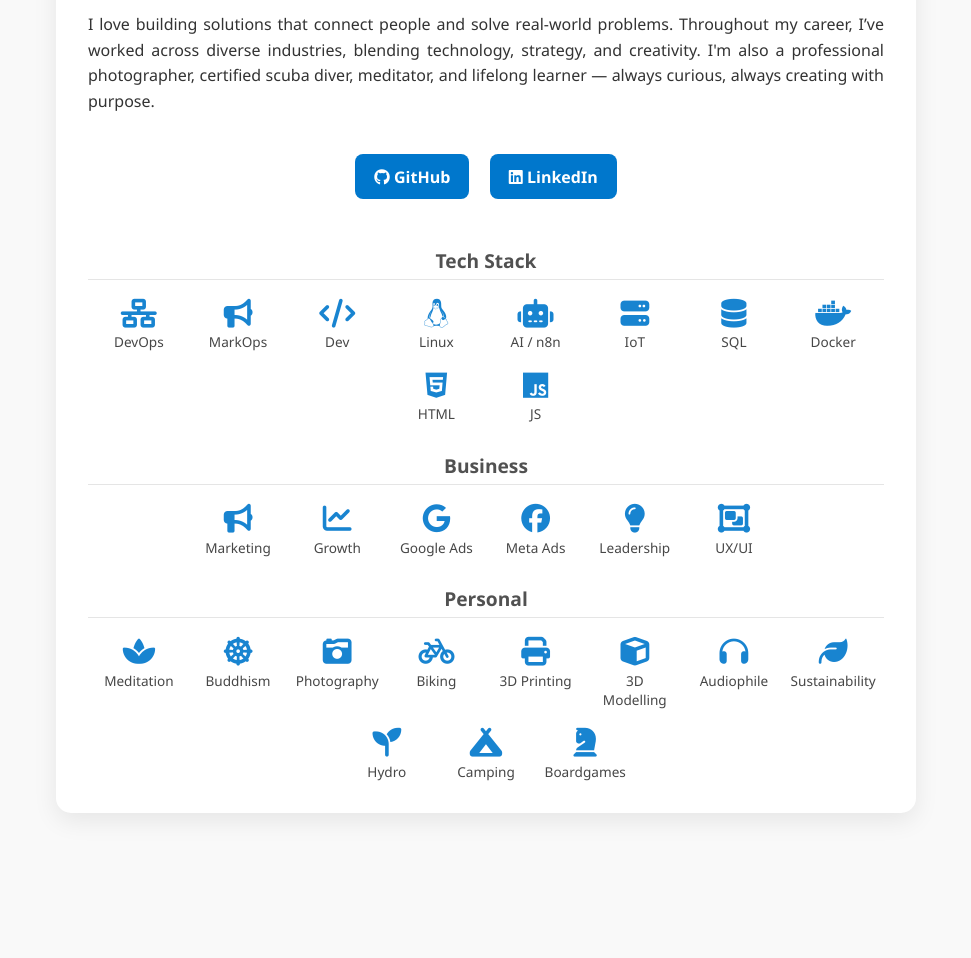
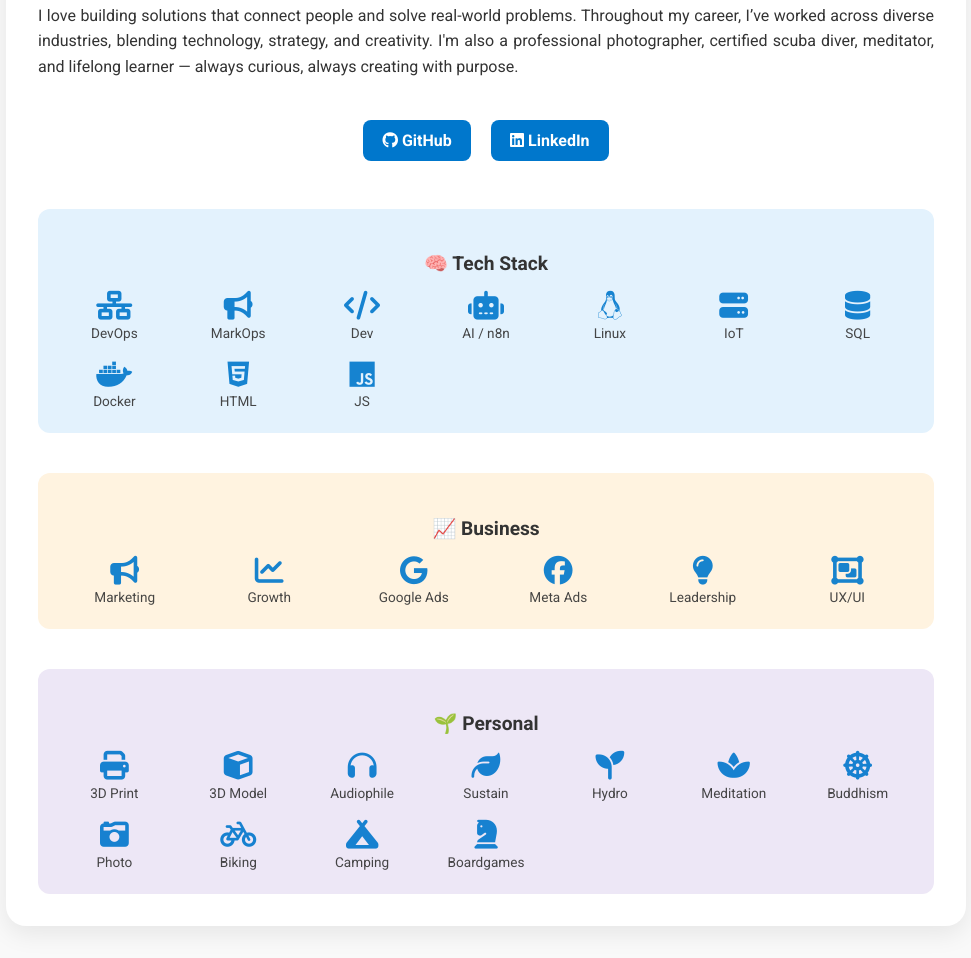
Before and after one commit to grrek/about-me, a plain HTML site: page index.html in a window 1280 px wide. Shown: the part 308-1266 px from the top of the page, without its empty margins (154-1125 px from the left). Before the commit the page ends 1153 px from the top, so only its background shows below. Drawn offline with Linux system fonts and the light colour scheme.

Commit message:
Update index.html
Cambios en grid, animaciones y colores

```diff
--- a/index.html
+++ b/index.html
@@ -5,6 +5,7 @@
   <meta name="viewport" content="width=device-width, initial-scale=1.0"/>
   <title>Gregorio Aristizábal</title>
   <link href="https://cdnjs.cloudflare.com/ajax/libs/font-awesome/6.5.0/css/all.min.css" rel="stylesheet">
+  <link href="https://fonts.googleapis.com/css2?family=Roboto:wght@300;400;700&display=swap" rel="stylesheet">
   <style>
     :root {
       --primary-color: #0077cc;
@@ -12,6 +13,9 @@
       --bg-color: #f9f9f9;
       --text-color: #333;
       --card-bg: #fff;
+      --tech-color: #e3f2fd;
+      --business-color: #fff3e0;
+      --personal-color: #ede7f6;
     }
 
     [data-theme="dark"] {
@@ -20,6 +24,9 @@
       --bg-color: #1e1e1e;
       --text-color: #eee;
       --card-bg: #2a2a2a;
+      --tech-color: #0d47a1;
+      --business-color: #ffb74d;
+      --personal-color: #7e57c2;
     }
 
     * {
@@ -29,7 +36,7 @@
     body {
       margin: 0;
       padding: 2rem;
-      font-family: 'Segoe UI', sans-serif;
+      font-family: 'Roboto', sans-serif;
       background: var(--bg-color);
       color: var(--text-color);
       display: flex;
@@ -40,13 +47,18 @@
     }
 
     .container {
-      max-width: 860px;
+      max-width: 960px;
       background: var(--card-bg);
       padding: 2rem;
-      border-radius: 15px;
+      border-radius: 20px;
       box-shadow: 0 8px 24px rgba(0, 0, 0, 0.08);
       text-align: center;
-      transition: background 0.3s;
+      animation: fadeIn 1s ease;
+    }
+
+    @keyframes fadeIn {
+      from { opacity: 0; transform: translateY(20px); }
+      to { opacity: 1; transform: translateY(0); }
     }
 
     .avatar {
@@ -56,10 +68,11 @@
       object-fit: cover;
       margin-bottom: 1rem;
       border: 3px solid var(--primary-color);
+      animation: fadeIn 1.5s ease;
     }
 
     h1 {
-      font-size: 2.3rem;
+      font-size: 2.4rem;
       margin: 0.2em 0;
     }
 
@@ -86,32 +99,34 @@
       background-color: var(--primary-color);
       border-radius: 8px;
       font-weight: bold;
-      transition: background-color 0.3s ease;
+      transition: background-color 0.3s ease, transform 0.2s;
     }
 
     .links a:hover {
       background-color: var(--primary-hover);
+      transform: scale(1.05);
     }
 
     .skills {
       margin-top: 2.5rem;
     }
 
-    .skills h3 {
-      margin-top: 1.8rem;
+    .skills-category {
+      margin-top: 2.5rem;
+      border-radius: 12px;
+      padding: 1.5rem;
+      animation: fadeIn 0.6s ease;
+    }
+
+    .skills-category h3 {
       font-size: 1.2rem;
-      color: var(--text-color);
-      opacity: 0.85;
-      border-bottom: 1px solid rgba(100,100,100,0.2);
-      padding-bottom: 0.3rem;
+      margin-bottom: 1rem;
     }
 
     .skills-grid {
-      display: flex;
-      flex-wrap: wrap;
-      justify-content: center;
+      display: grid;
+      grid-template-columns: repeat(auto-fit, minmax(90px, 1fr));
       gap: 1.2rem;
-      margin-top: 1rem;
     }
 
     .skill {
@@ -121,7 +136,6 @@
       font-size: 0.85rem;
       color: var(--text-color);
       opacity: 0.9;
-      width: 80px;
       transition: transform 0.3s ease;
     }
 
@@ -129,16 +143,21 @@
       font-size: 1.8rem;
       margin-bottom: 0.3rem;
       color: var(--primary-color);
-      transition: color 0.3s;
+      transition: color 0.3s, transform 0.3s;
     }
 
     .skill:hover {
-      transform: translateY(-4px);
+      transform: translateY(-6px);
     }
 
     .skill i:hover {
       color: var(--primary-hover);
+      transform: scale(1.2);
     }
+
+    .tech { background-color: var(--tech-color); }
+    .business { background-color: var(--business-color); }
+    .personal { background-color: var(--personal-color); }
 
     .theme-toggle {
       position: absolute;
@@ -174,20 +193,24 @@
       <a href="https://www.linkedin.com/in/gregorio" target="_blank"><i class="fab fa-linkedin"></i> LinkedIn</a>
     </div>
     <div class="skills">
-      <h3>Tech Stack</h3>
+      <div class="skills-category tech">
+        <h3>🧠 Tech Stack</h3>
         <div class="skills-grid">
           <div class="skill"><i class="fas fa-network-wired" title="DevOps"></i>DevOps</div>
           <div class="skill"><i class="fas fa-bullhorn" title="Marketing Operations"></i>MarkOps</div>
           <div class="skill"><i class="fas fa-code" title="Software Development"></i>Dev</div>
+          <div class="skill"><i class="fas fa-robot" title="AI, Node-RED, n8n"></i>AI / n8n</div>
           <div class="skill"><i class="fab fa-linux" title="Linux"></i>Linux</div>
-        <div class="skill"><i class="fas fa-robot" title="AI, Node-RED, n8n"></i>AI / n8n</div>
           <div class="skill"><i class="fas fa-server" title="Home Assistant & Raspberry Pi"></i>IoT</div>
           <div class="skill"><i class="fas fa-database" title="SQL"></i>SQL</div>
           <div class="skill"><i class="fab fa-docker" title="Docker"></i>Docker</div>
           <div class="skill"><i class="fab fa-html5" title="HTML5"></i>HTML</div>
           <div class="skill"><i class="fab fa-js" title="JavaScript"></i>JS</div>
         </div>
-      <h3>Business</h3>
+      </div>
+
+      <div class="skills-category business">
+        <h3>📈 Business</h3>
         <div class="skills-grid">
           <div class="skill"><i class="fas fa-bullhorn" title="Marketing Operations"></i>Marketing</div>
           <div class="skill"><i class="fas fa-chart-line" title="Growth Hacking"></i>Growth</div>
@@ -196,19 +219,23 @@
           <div class="skill"><i class="fas fa-lightbulb" title="Leadership"></i>Leadership</div>
           <div class="skill"><i class="fas fa-object-group" title="UX/UI Design"></i>UX/UI</div>
         </div>
-      <h3>Personal</h3>
+      </div>
+
+      <div class="skills-category personal">
+        <h3>🌱 Personal</h3>
         <div class="skills-grid">
+          <div class="skill"><i class="fas fa-print" title="3D Printing"></i>3D Print</div>
+          <div class="skill"><i class="fas fa-cube" title="3D Modeling"></i>3D Model</div>
+          <div class="skill"><i class="fas fa-headphones" title="Audiophile"></i>Audiophile</div>
+          <div class="skill"><i class="fas fa-leaf" title="Sustainability"></i>Sustain</div>
+          <div class="skill"><i class="fas fa-seedling" title="Hydroponics"></i>Hydro</div>
           <div class="skill"><i class="fas fa-spa" title="Meditation"></i>Meditation</div>
           <div class="skill"><i class="fas fa-dharmachakra" title="Buddhism"></i>Buddhism</div>
-        <div class="skill"><i class="fas fa-camera-retro" title="Photography"></i>Photography</div>
+          <div class="skill"><i class="fas fa-camera-retro" title="Photography"></i>Photo</div>
           <div class="skill"><i class="fas fa-bicycle" title="Bicycling"></i>Biking</div>
-        <div class="skill"><i class="fas fa-print" title="3D Printing"></i>3D Printing</div>
-        <div class="skill"><i class="fas fa-cube" title="3D Modeling"></i>3D Modelling</div>
-        <div class="skill"><i class="fas fa-headphones" title="Audiophile"></i>Audiophile</div>
-        <div class="skill"><i class="fas fa-leaf" title="Sustainability"></i>Sustainability</div>
-        <div class="skill"><i class="fas fa-seedling" title="Hydroponics"></i>Hydro</div>
           <div class="skill"><i class="fas fa-campground" title="Camping & Hiking"></i>Camping</div>
           <div class="skill"><i class="fas fa-chess-knight" title="Board Games"></i>Boardgames</div>
+        </div>
       </div>
     </div>
   </div>
```
Lines whose indentation alone changed are shown as unchanged.
